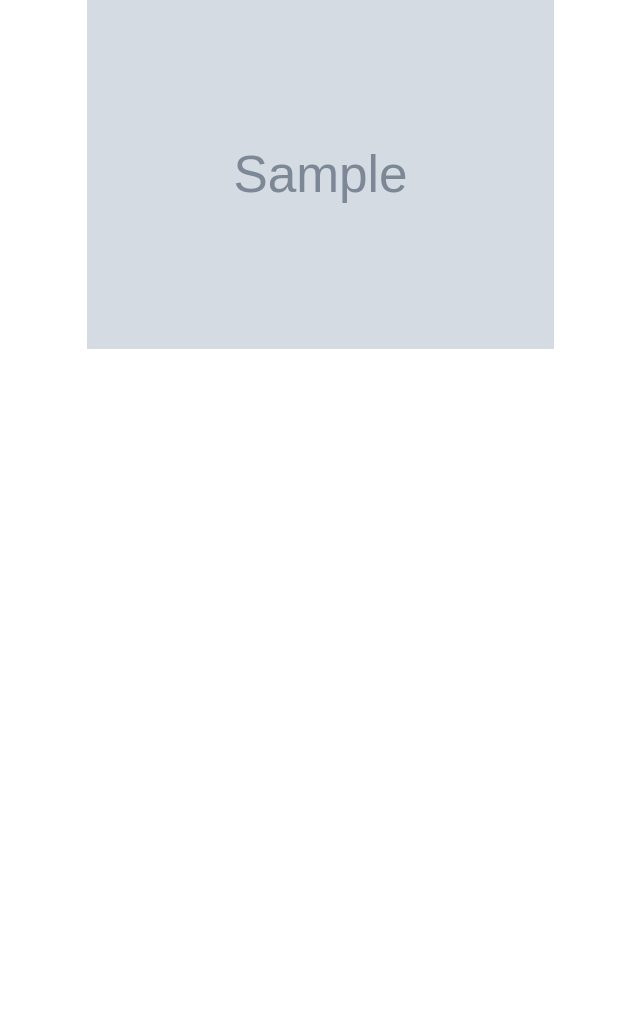
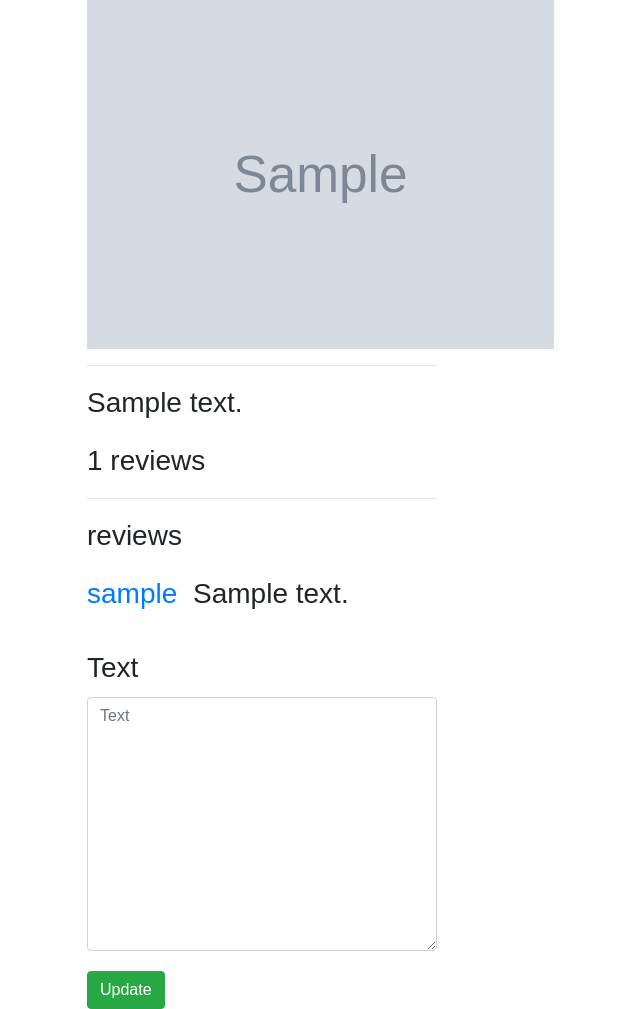
Before and after one commit to Ronyonka/sitexpo, a Django app: page /project/1 in a window 1280 px wide. Shown: the part 122-1131 px from the top of the page, without its empty margins (378-1018 px from the left). Before the commit the page ends 471 px from the top, so only its background shows below. Run offline with Django 3.2, Linux system fonts and the light colour scheme; a user stored in the database is signed in; tables that the repository leaves empty hold one stand-in row (values such as "Sample post"); grey boxes marked "Sample" are stand-in pictures; some libraries are stand-ins or nearby versions.

Commit message:
debugged commenting error

```diff
--- a/app/templates/project.html
+++ b/app/templates/project.html
@@ -1,4 +1,5 @@
 {% extends 'base.html' %}
+{% load bootstrap4 %}
 {% block content %}
 <div class="container">
     <div class="row" style="padding-top:50px;">
@@ -7,6 +8,38 @@
             <h2>{{ project.title }}</h2>
             <hr>
             <img src="{{project.image.url}}"  alt="{{project.title}}" height="350px" width="auto">
+            <hr>
+            <p>{{ project.description }}</p>
+            <p class="home-list"> {{reviews|length}} reviews </p>
+            <hr>
+            <p class="home-list">reviews</p>
+            <div class="reviews">
+            {% for review in reviews %}
+                <div class="row">
+                    <div class="col-md-10">
+                        <ul class="list-inline home-list">
+                            <li class="list-inline-item">
+                                <a href="{% url 'profile' project.owner.id%}">{{review.author.username}}</a>
+                            </li>
+                            <li class="list-inline-item">
+                                <p>{{review.text}} </p>
+                            </li>
+                        </ul>
+                    </div>
+                </div>
+                {% empty %}
+                <div class="row">
+                    <div class="col-md-10">
+                        <h3>There are no reviews</h3>
+                    </div>
+                </div>
+                {% endfor %}
+            </div>
+            <form action="{% url 'project' project_id=project.id %}" method="POST">
+                {% csrf_token %}
+                {% bootstrap_form form %}
+                <input type="submit" class="btn btn-success" value="Update">
+            </form>
 
         </div>
         <div class="col-md-4"></div>
--- a/project/settings.py
+++ b/project/settings.py
@@ -148,6 +148,8 @@ USE_L10N = True
 USE_TZ = True
 
 
+LOGIN_REDIRECT_URL="home"
+
 # Static files (CSS, JavaScript, Images)
 # https://docs.djangoproject.com/en/1.11/howto/static-files/
 STATIC_ROOT = os.path.join(BASE_DIR, 'staticfiles')
```
Also changed, not shown: app/migrations/0004_reviews.py (added).
